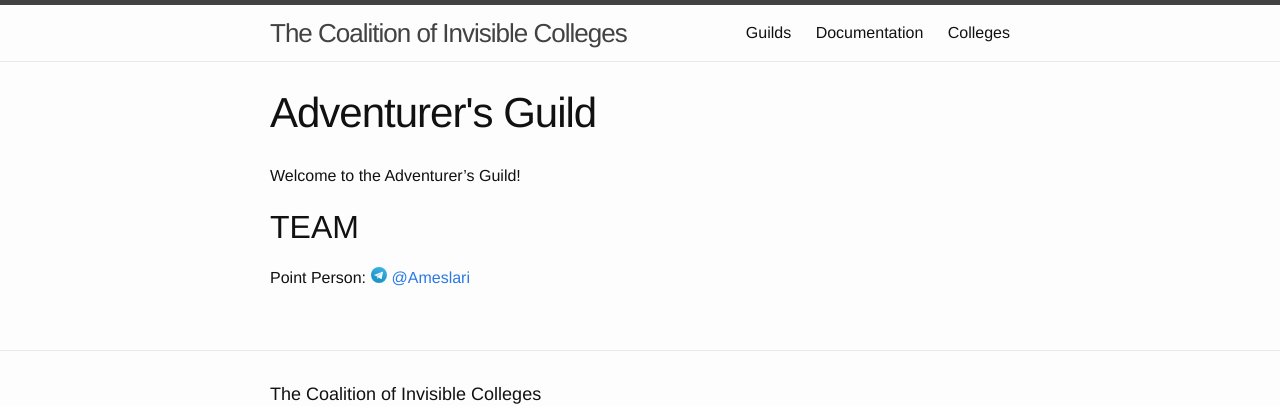
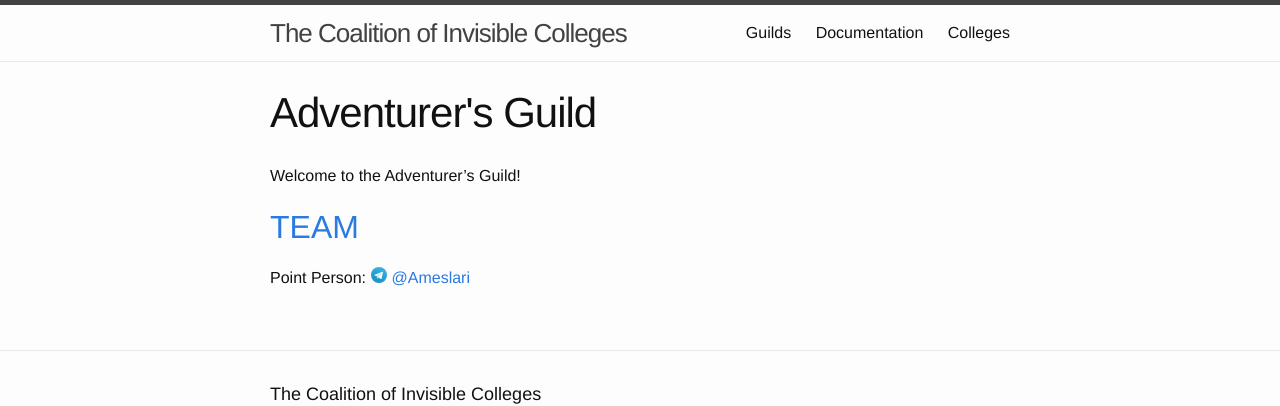
Before and after one commit to coalition-of-invisible-colleges/cic.github.io, a Jekyll site: the page built from guilds/adventurers.md, in a window 1280 px wide. Shown: the top 406 px of the page. Built offline with Jekyll 4.4.1, drawn with Linux system fonts in a browser that asks for light colours.

Commit message:
Added link to each college title

```diff
--- a/_layouts/guild.html
+++ b/_layouts/guild.html
@@ -12,7 +12,7 @@ layout: default
      {% for my_page in site.pages %}
           {% if my_page.guild == page.guild %}
             {% if my_page.layout == 'listing' %}
-              <h2>{{ my_page.college }}</h2>
+              <h2><a href="/colleges/{{ my_page.college }}">{{ my_page.college }}</a></h2>
               {% if my_page.pointperson %}
                 Point Person: {% include icon-telegram-user.html username=my_page.pointperson %}
               {% endif %}
```
